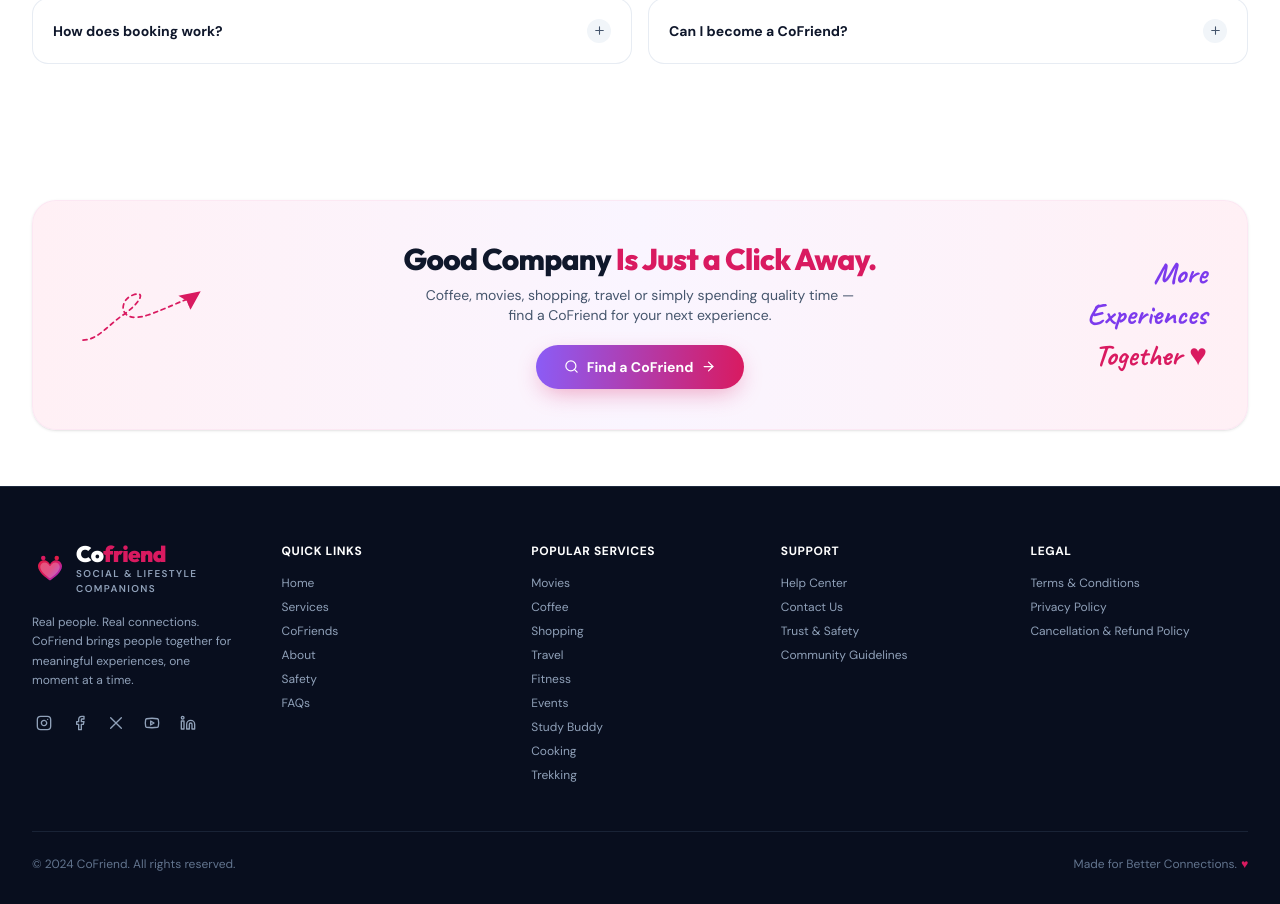
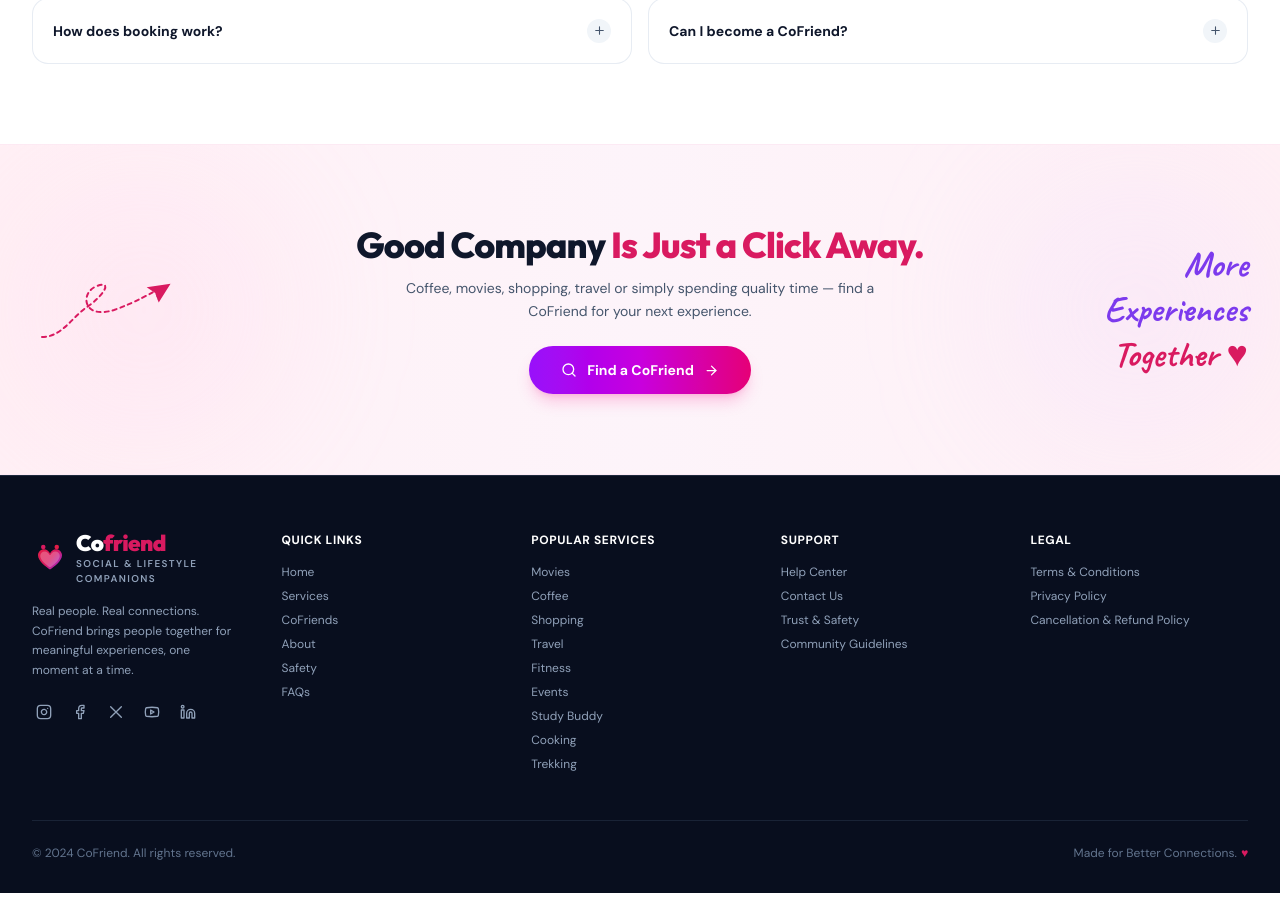
Before and after one commit to koushikm8926/co-friend, a Next.js app: page / in a window 1280 px wide. Shown: the part 3658-4562 px from the top of the page. Built offline with nearby package versions, Linux system fonts and the light colour scheme.

Commit message:
Make BottomCTA banner full screen width with edge-to-edge blush gradient

```diff
--- a/components/BottomCTA.tsx
+++ b/components/BottomCTA.tsx
@@ -8,33 +8,35 @@ export default function BottomCTA({
   onFind: () => void;
 }) {
   return (
-    <section className="py-10 sm:py-14 bg-white">
-      <div className="mx-auto max-w-7xl px-4 sm:px-6 lg:px-8">
-        <div className="relative overflow-hidden rounded-3xl bg-gradient-to-r from-[#FFF0F5] via-[#FAF5FF] to-[#FFF0F5] border border-pink-100/90 px-6 py-8 sm:px-10 sm:py-10 shadow-sm">
+    <section className="w-full relative overflow-hidden bg-gradient-to-r from-[#FFF0F5] via-[#FDF4FA] to-[#FFF0F5] border-y border-pink-100/70 py-12 sm:py-16 lg:py-20">
+      {/* Background ambient glows */}
+      <div className="absolute left-0 top-1/2 -translate-y-1/2 h-72 w-72 rounded-full bg-pink-200/20 blur-3xl pointer-events-none" />
+      <div className="absolute right-0 top-1/2 -translate-y-1/2 h-72 w-72 rounded-full bg-purple-200/20 blur-3xl pointer-events-none" />
 
-          <div className="grid grid-cols-1 md:grid-cols-[1fr_2.5fr_1fr] items-center gap-6 text-center md:text-left">
+      <div className="relative mx-auto max-w-7xl px-4 sm:px-6 lg:px-8">
+        <div className="grid grid-cols-1 md:grid-cols-[1fr_2.5fr_1fr] items-center gap-6 sm:gap-8 text-center md:text-left">
 
-            {/* Left: Paper Airplane Vector Illustration */}
+          {/* Left: Paper Airplane & Dashed Trail */}
           <div className="flex items-center justify-center md:justify-start">
-              <div className="relative">
+            <div className="relative transform hover:scale-105 transition-transform">
               <svg
-                  width="130"
-                  height="70"
-                  viewBox="0 0 130 70"
+                width="140"
+                height="75"
+                viewBox="0 0 140 75"
                 fill="none"
                 xmlns="http://www.w3.org/2000/svg"
-                  className="overflow-visible"
+                className="overflow-visible select-none"
               >
                 {/* Dashed curved trail with loop */}
                 <path
-                    d="M10 60 C 25 60, 35 45, 50 35 C 65 25, 75 10, 60 15 C 45 20, 45 45, 75 35 C 95 28, 110 20, 118 18"
+                  d="M10 65 C 30 65, 40 45, 55 35 C 70 25, 82 8, 65 14 C 48 20, 50 48, 82 38 C 105 30, 120 20, 128 17"
                   stroke="#D91A60"
-                    strokeWidth="1.75"
+                  strokeWidth="2"
                   strokeDasharray="4 4"
                   strokeLinecap="round"
                 />
                 {/* Paper airplane */}
-                  <g transform="translate(108, 6) rotate(15) scale(0.85)">
+                <g transform="translate(118, 5) rotate(18) scale(0.9)">
                   <path
                     d="M0 12 L24 0 L18 24 L11 15 L0 12 Z"
                     fill="#D91A60"
@@ -48,21 +50,21 @@ export default function BottomCTA({
             </div>
           </div>
 
-            {/* Center: Main Message & Action Button */}
+          {/* Center: Main CTA Headline, Subtitle, & Button */}
           <div className="flex flex-col items-center text-center">
-              <h3 className="font-display text-2xl sm:text-3xl font-extrabold text-slate-900 tracking-tight">
+            <h3 className="font-display text-2xl sm:text-3xl lg:text-4xl font-extrabold text-slate-900 tracking-tight">
               Good Company <span className="text-[#D91A60]">Is Just a Click Away.</span>
             </h3>
 
-              <p className="mt-2 text-xs sm:text-sm text-slate-600 max-w-md">
+            <p className="mt-3 text-xs sm:text-sm text-slate-600 max-w-lg leading-relaxed font-normal">
               Coffee, movies, shopping, travel or simply spending quality time — find a CoFriend for your next experience.
             </p>
 
             <button
               onClick={onFind}
-                className="btn-cofriend-gradient mt-5 rounded-full px-7 py-3 text-xs sm:text-sm font-bold text-white shadow-md shadow-pink-500/25 flex items-center gap-2 hover:scale-105 active:scale-95 transition-all cursor-pointer"
+              className="mt-6 rounded-full bg-gradient-to-r from-purple-600 via-fuchsia-600 to-pink-600 hover:from-purple-700 hover:to-pink-700 px-7 sm:px-8 py-3.5 text-xs sm:text-sm font-bold text-white shadow-lg shadow-pink-500/25 flex items-center gap-2.5 transition-all hover:scale-105 active:scale-95 cursor-pointer"
             >
-                <Search size={15} />
+              <Search size={16} />
               <span>Find a CoFriend</span>
               <ArrowRight size={15} />
             </button>
@@ -70,11 +72,11 @@ export default function BottomCTA({
 
           {/* Right: Calligraphy Script */}
           <div className="flex items-center justify-center md:justify-end">
-              <div className="text-center md:text-right">
-                <p className="font-script text-2xl sm:text-3xl font-bold text-[#7C3AED] leading-snug">
+            <div className="text-center md:text-right select-none">
+              <p className="font-script text-2xl sm:text-3xl lg:text-4xl font-bold text-[#7C3AED] leading-tight">
                 More <br />
                 Experiences <br />
-                  <span className="text-[#D91A60] inline-flex items-center gap-1">
+                <span className="text-[#D91A60] inline-flex items-center gap-1.5">
                   Together ♥
                 </span>
               </p>
@@ -82,8 +84,6 @@ export default function BottomCTA({
           </div>
 
         </div>
-
-        </div>
       </div>
     </section>
   );
```
Lines whose indentation alone changed are shown as unchanged.
